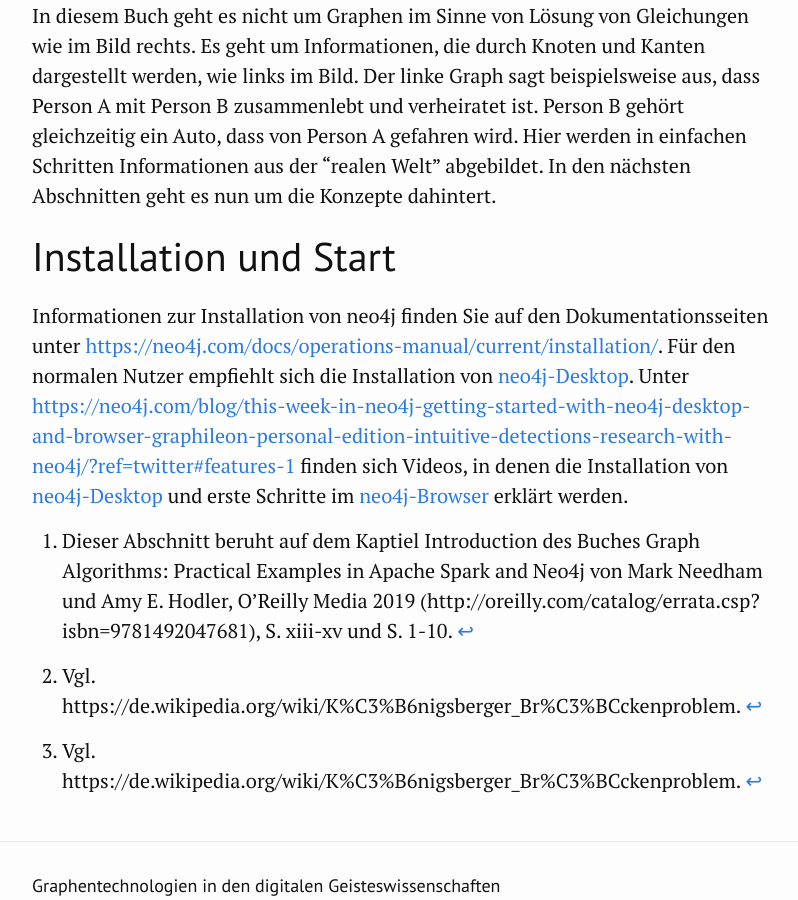
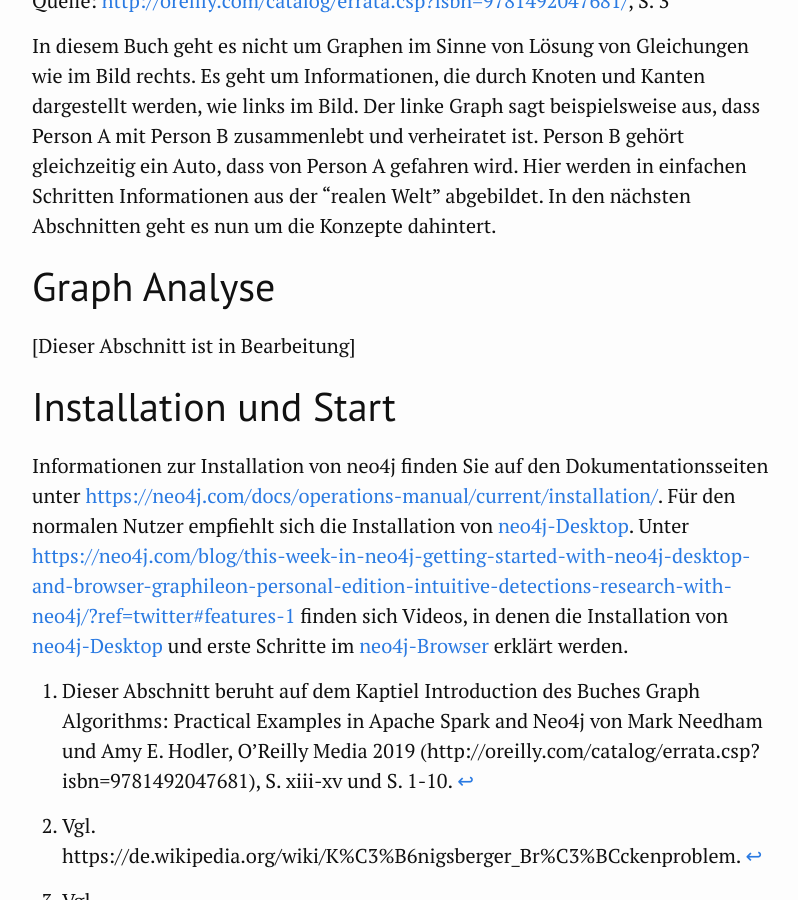
Before and after one commit to kuczera/Graphentechnologien, a Jekyll site: the page built from docs/05_Was ist eine Graphdatenbank.md, in a window 1280 px wide and 900 px high, scrolled down 3321 px. Shown: the whole window, without its empty margins (238-1036 px from the left). Built offline with Jekyll 4.4.1, drawn with Linux system fonts in a browser that asks for light colours.

Commit message:
korrigiert und ergänzt

```diff
--- a/docs/05_Was ist eine Graphdatenbank.md
+++ b/docs/05_Was ist eine Graphdatenbank.md
@@ -49,6 +49,11 @@ Quelle: [http://oreilly.com/catalog/errata.csp?isbn=9781492047681/](Needham/Hodl
 
 In diesem Buch geht es nicht um Graphen im Sinne von Lösung von Gleichungen wie im Bild rechts. Es geht um Informationen, die durch Knoten und Kanten dargestellt werden, wie links im Bild. Der linke Graph sagt beispielsweise aus, dass Person A mit Person B zusammenlebt und verheiratet ist. Person B gehört gleichzeitig ein Auto, dass von Person A gefahren wird. Hier werden in einfachen Schritten Informationen aus der "realen Welt" abgebildet. In den nächsten Abschnitten geht es nun um die Konzepte dahintert.
 
+# Graph Analyse
+
+[Dieser Abschnitt ist in Bearbeitung]
+
+
 # Installation und Start
 
 Informationen zur Installation von neo4j finden Sie auf den Dokumentationsseiten unter [https://neo4j.com/docs/operations-manual/current/installation/](https://neo4j.com/docs/operations-manual/current/installation/). Für den normalen Nutzer empfiehlt sich die Installation von [neo4j-Desktop](https://neo4j.com/download/). Unter [https://neo4j.com/blog/this-week-in-neo4j-getting-started-with-neo4j-desktop-and-browser-graphileon-personal-edition-intuitive-detections-research-with-neo4j/?ref=twitter#features-1](https://neo4j.com/blog/this-week-in-neo4j-getting-started-with-neo4j-desktop-and-browser-graphileon-personal-edition-intuitive-detections-research-with-neo4j/?ref=twitter#features-1) finden sich Videos, in denen die Installation von [neo4j-Desktop](https://www.youtube.com/watch?v=8yWhuUnPapw) und erste Schritte im [neo4j-Browser](https://www.youtube.com/watch?v=rQTximyaETA) erklärt werden.
```
